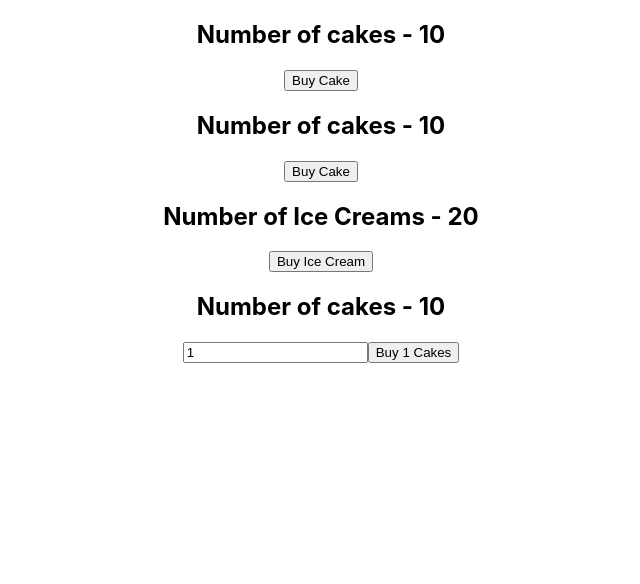
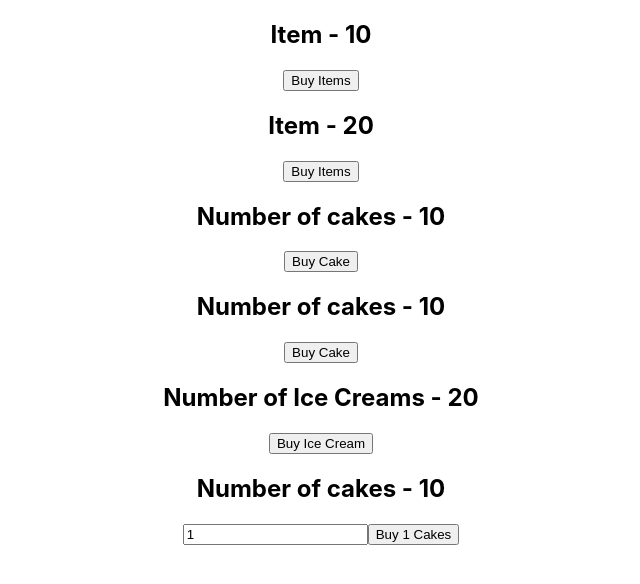
Before and after one commit to ZikaZaki/cake-shop, a React (Create React App) app: page / in a window 1280 px wide. Shown: the top 584 px of the page, without its empty margins (319-959 px from the left). Built offline with nearby package versions, Linux system fonts and the light colour scheme.

Commit message:
add ItemContainer component

```diff
--- a/src/App.js
+++ b/src/App.js
@@ -6,12 +6,15 @@
 import HooksCakeContainer from "./components/HooksCakeContainer";
 import IceCreamContainer from "./components/IceCreamContainer";
 import NewCakeContainer from "./components/NewCakeContainer";
+import ItemContainer from "./components/ItemContainer";
 
 
 function App() {
   return (
     <Provider store={store}>
       <div className="App">
+        <ItemContainer cake />
+        <ItemContainer />
         <HooksCakeContainer/>
         <CakeContainer />
         <IceCreamContainer />
--- /dev/null
+++ b/src/components/ItemContainer.js
@@ -0,0 +1,31 @@
+import React from "react"
+import { connect } from "react-redux"
+import { buyCake, buyIceCream } from "../redux"
+
+
+const ItemContainer = (props) => {
+    return (
+        <div>
+            <h2>Item - {props.item}</h2>
+            <button onClick={props.buyItem}>Buy Items</button>
+        </div>
+    )
+}
+
+const mapStateToProps = (state, ownProps) => {
+    const itemState = ownProps.cake ? state.cake.numOfCakes : state.iceCream.numOfIceCreams
+
+    return {
+        item: itemState
+    }
+}
+
+const mapDispatchToProps = (dispatch, ownProps) => {
+    const dispatchFunction = ownProps.cake ? () => dispatch(buyCake()) : () => dispatch(buyIceCream())
+
+    return {
+        buyItem: dispatchFunction
+    }
+}
+
+export default connect(mapStateToProps, mapDispatchToProps)(ItemContainer)
```
